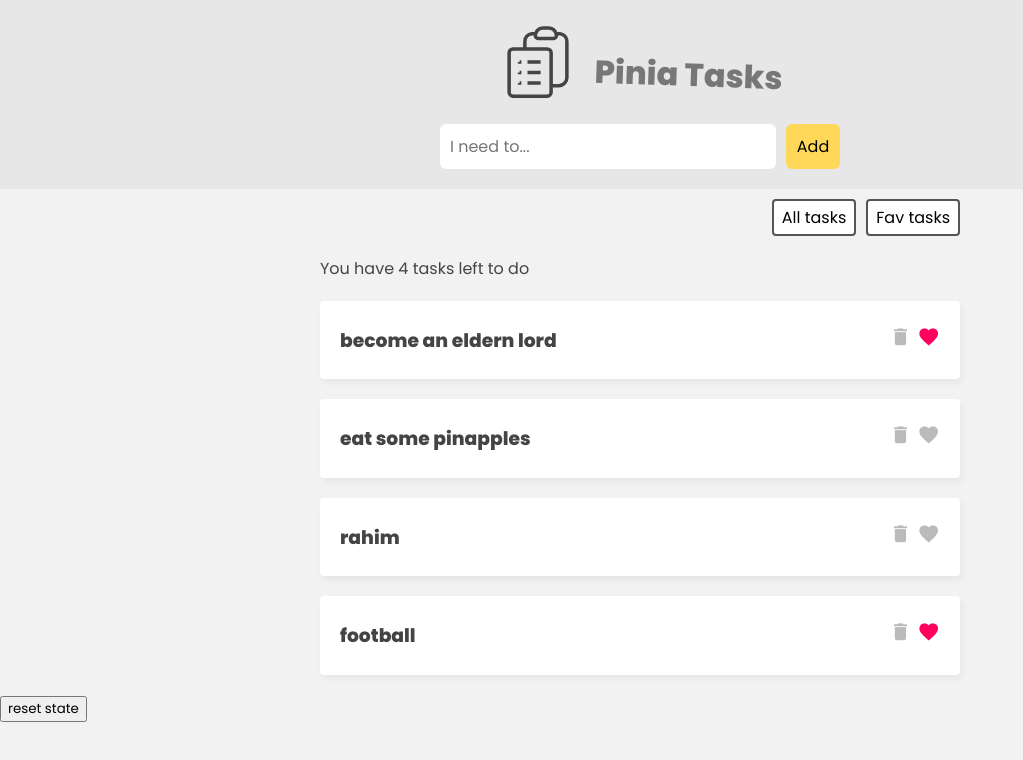
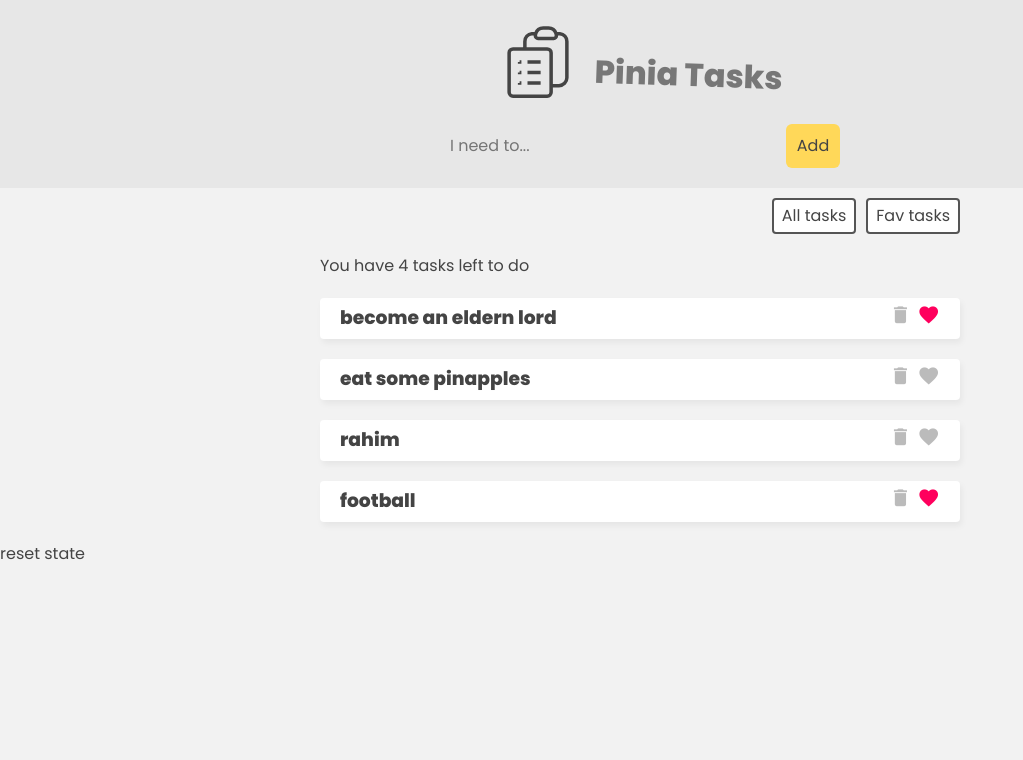
Before and after one commit to MuhammadHafijur/pinia-tasks, a Vue app: page / in a window 1280 px wide. Shown: the top 760 px of the page, without its empty margins (0-1023 px from the left). Built offline with nearby package versions, Linux system fonts and the light colour scheme; data requests are answered from the project's data file.

Commit message:
:sparkles: feat: Added vuetify

```diff
--- a/package.json
+++ b/package.json
@@ -10,7 +10,8 @@
   "dependencies": {
     "json-server": "^0.17.1",
     "pinia": "^2.0.30",
-    "vue": "^3.2.45"
+    "vue": "^3.2.45",
+    "vuetify": "^3.1.3"
   },
   "devDependencies": {
     "@vitejs/plugin-vue": "^4.0.0",
--- a/src/App.vue
+++ b/src/App.vue
@@ -45,7 +45,7 @@
 
     <!-- task list -->
     <div class="task-list" v-if="filter === 'all'">
-      <p>You have {{ totalCount }} tasks left to do</p>
+      <p class="">You have {{ totalCount }} tasks left to do</p>
       <div v-for="task in tasks" :key="task.id">
         <TaskDetails :task="task" />
       </div>
--- a/src/main.js
+++ b/src/main.js
@@ -4,4 +4,16 @@ import App from './App.vue'
 
 import './assets/main.css'
 
-createApp(App).use(createPinia()).mount('#app')
+// Vuetify
+import 'vuetify/styles'
+import { createVuetify } from 'vuetify'
+import * as components from 'vuetify/components'
+import * as directives from 'vuetify/directives'
+
+const vuetify = createVuetify({
+  components,
+  directives,
+})
+
+
+createApp(App).use(createPinia()).use(vuetify).mount('#app')
```
Also changed, not shown: 1 other file (tests, documents, lock files or other folders).
